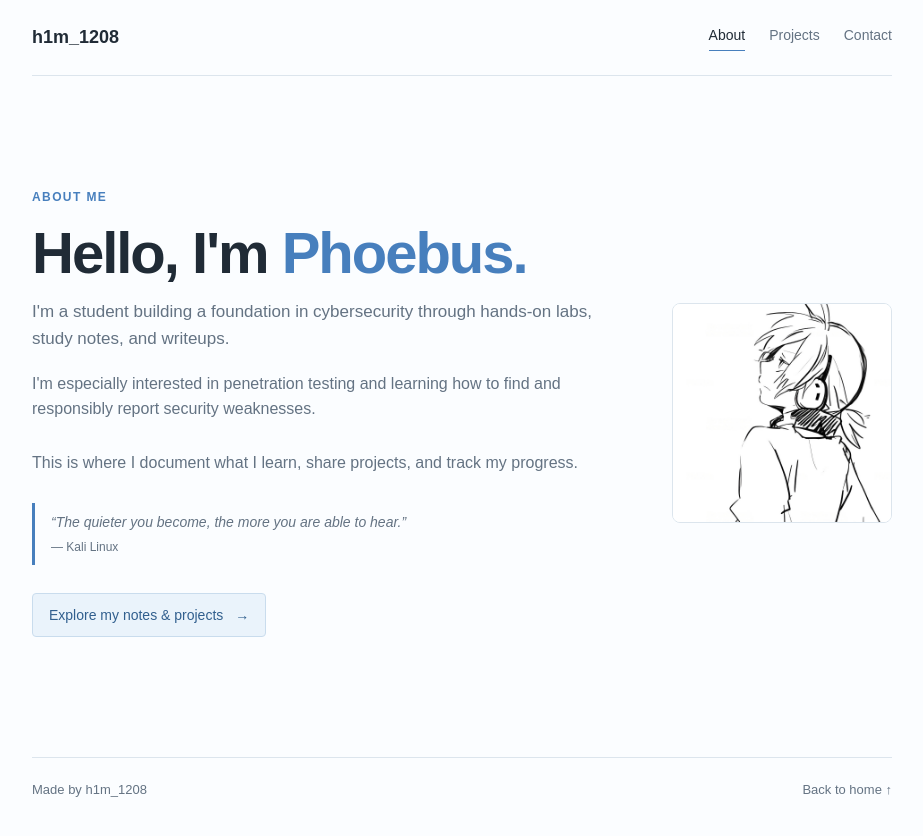
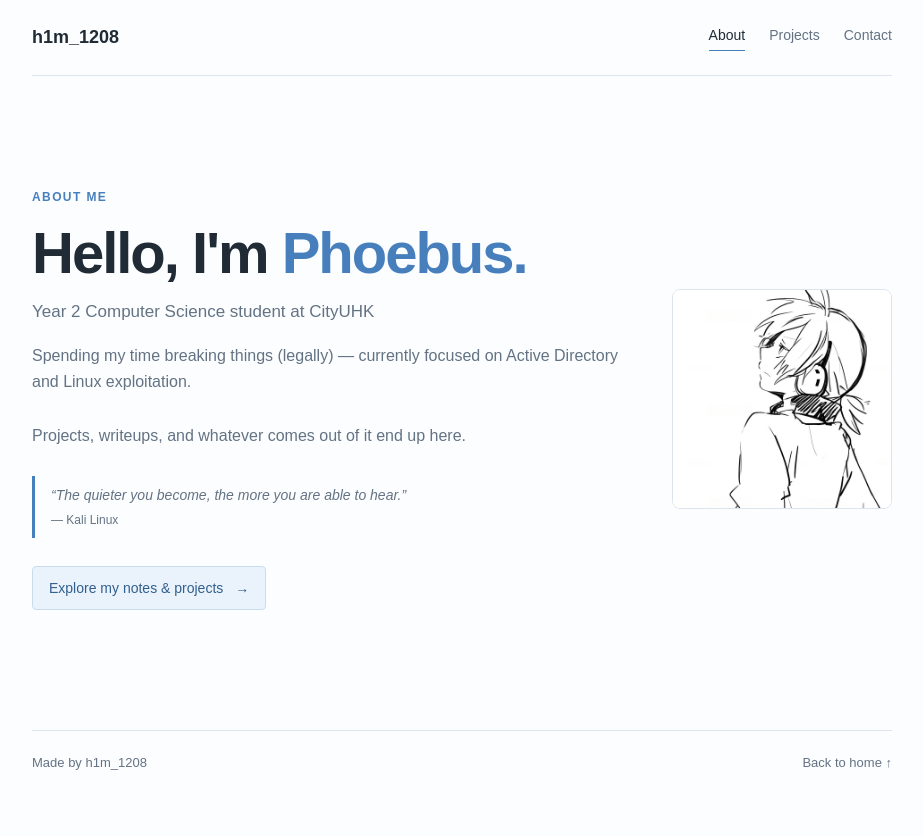
Before and after one commit to h1m1208/h1m1208.github.io, a Jekyll site: the page index.html, which Jekyll copies as it is, in a window 1280 px wide. Shown: the top 836 px of the page, without its empty margins (178-1101 px from the left). Built offline with Jekyll 4.4.1, drawn with Linux system fonts in a browser that asks for light colours.

Commit message:
Update personal introduction: refine description and focus areas in the About section

```diff
--- a/index.html
+++ b/index.html
@@ -22,9 +22,9 @@
         <div class="intro-copy">
           <p class="eyebrow">ABOUT ME</p>
           <h1>Hello, I'm <span>Phoebus.</span></h1>
-          <p class="intro-text">I'm a student building a foundation in cybersecurity through hands-on labs, study notes, and writeups.</p>
-          <p class="page-note">I'm especially interested in penetration testing and learning how to find and responsibly report security weaknesses.</p>
-          <p class="page-note">This is where I document what I learn, share projects, and track my progress.</p>
+          <p class="intro-text">Year 2 Computer Science student at CityUHK</p>
+          <p class="page-note">Spending my time breaking things (legally) — currently focused on Active Directory and Linux exploitation.</p>
+          <p class="page-note">Projects, writeups, and whatever comes out of it end up here.</p>
           <figure class="intro-quote">
             <blockquote>
               <p>“The quieter you become, the more you are able to hear.”</p>
```
